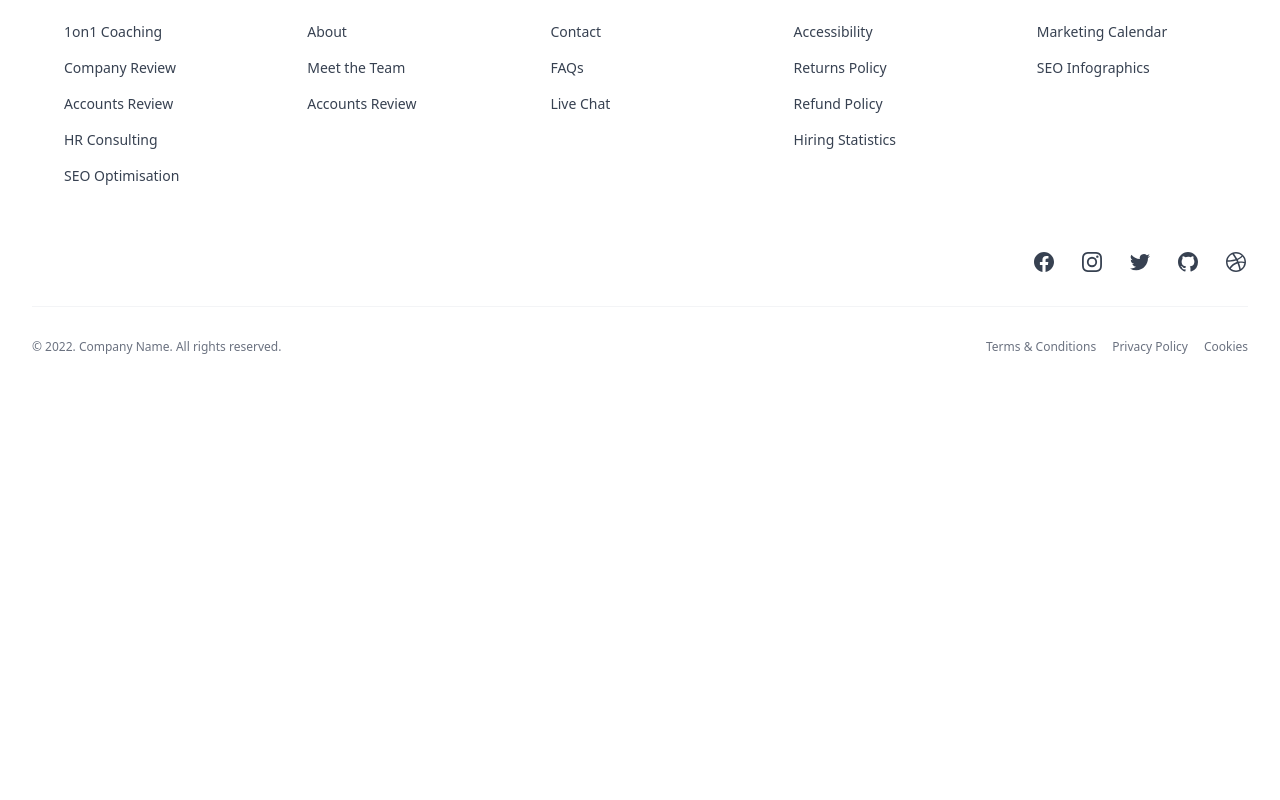
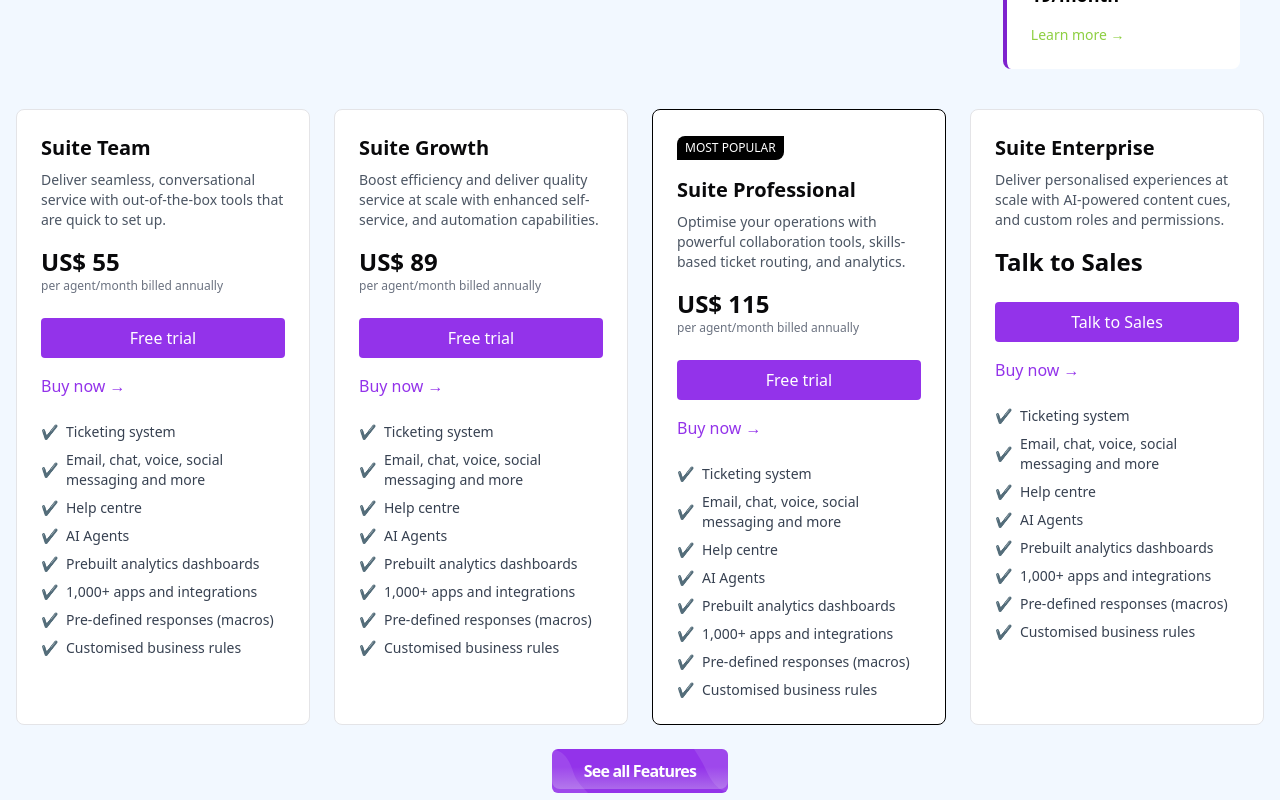
Before and after one commit to Faizanshaikh26/company, a Next.js app in the folder company/: page / in a window 1280 px wide. Shown: the part 8980-9780 px from the top of the page. Before the commit the page ends 9399 px from the top, so only its background shows below. Built offline with nearby package versions, Linux system fonts and the light colour scheme.

Commit message:
pricing UI

```diff
--- /dev/null
+++ b/company/src/app/Pricing/page.tsx
@@ -0,0 +1,209 @@
+import React from "react";
+
+const PricingTable = () => {
+  const plans = [
+    {
+      name: "Suite Team",
+      description:
+        "Deliver seamless, conversational service with out-of-the-box tools that are quick to set up.",
+      price: "US$ 55",
+      billing: "per agent/month billed annually",
+      buttonText: "Free trial",
+      secondaryButton: "Buy now →",
+      features: [
+        "Ticketing system",
+        "Email, chat, voice, social messaging and more",
+        "Help centre",
+        "AI Agents",
+        "Prebuilt analytics dashboards",
+        "1,000+ apps and integrations",
+        "Pre-defined responses (macros)",
+        "Customised business rules",
+      ],
+    },
+    {
+      name: "Suite Growth",
+      description:
+        "Boost efficiency and deliver quality service at scale with enhanced self-service, and automation capabilities.",
+      price: "US$ 89",
+      billing: "per agent/month billed annually",
+      buttonText: "Free trial",
+      secondaryButton: "Buy now →",
+      features: [
+        "Ticketing system",
+        "Email, chat, voice, social messaging and more",
+        "Help centre",
+        "AI Agents",
+        "Prebuilt analytics dashboards",
+        "1,000+ apps and integrations",
+        "Pre-defined responses (macros)",
+        "Customised business rules",
+      ],
+    },
+    {
+      name: "Suite Professional",
+      description:
+        "Optimise your operations with powerful collaboration tools, skills-based ticket routing, and analytics.",
+      price: "US$ 115",
+      billing: "per agent/month billed annually",
+      buttonText: "Free trial",
+      secondaryButton: "Buy now →",
+      mostPopular: true,
+      features: [
+        "Ticketing system",
+        "Email, chat, voice, social messaging and more",
+        "Help centre",
+        "AI Agents",
+        "Prebuilt analytics dashboards",
+        "1,000+ apps and integrations",
+        "Pre-defined responses (macros)",
+        "Customised business rules",
+      ],
+    },
+    {
+      name: "Suite Enterprise",
+      description:
+        "Deliver personalised experiences at scale with AI-powered content cues, and custom roles and permissions.",
+      price: "Talk to Sales",
+      buttonText: "Talk to Sales",
+      secondaryButton: "Buy now →",
+      features: [
+        "Ticketing system",
+        "Email, chat, voice, social messaging and more",
+        "Help centre",
+        "AI Agents",
+        "Prebuilt analytics dashboards",
+        "1,000+ apps and integrations",
+        "Pre-defined responses (macros)",
+        "Customised business rules",
+      ],
+    },
+  ];
+
+  return (
+    <>
+      <div className="bg-[#f2f8ff] py-10 px-4">
+
+      <div className=" py-10 px-6">
+      <div className="max-w-7xl mx-auto flex flex-col lg:flex-row items-start justify-between gap-6">
+        {/* Left Section */}
+        <div>
+          <h2 className="text-sm font-semibold uppercase text-gray-600">
+            Plans and Pricing
+          </h2>
+          <h1 className="text-4xl font-bold text-black mt-2">
+            Zendesk Suite plans
+          </h1>
+          <p className="text-lg text-gray-700 mt-4">
+            The complete, AI-powered CX solution with ticketing, live chat and
+            messaging, help centre and voice. All plans drive efficiency with
+            automations and AI agents, available 24/7 to solve customer issues.
+          </p>
+        </div>
+
+        {/* Right Section */}
+        <div className="bg-white rounded-lg p-6 flex flex-col items-start text-left border-l-4 border-purple-700 ">
+          <span className="text-3xl font-bold text-[#8ecf42]">US$ 19</span>
+          <p className="text-sm font-semibold text-gray-600 mt-2">
+            Build your own plan, great for small businesses
+          </p>
+          <p className="text-lg font-medium text-black mt-4">
+            Starting at <span className="font-semibold">US$ 19/month</span>
+          </p>
+          <a
+            href="#"
+            className="mt-4 text-sm font-medium text-[#8ecf42] hover:underline"
+          >
+            Learn more →
+          </a>
+        </div>
+      </div>
+    </div>
+
+
+        {/* Card Section */}
+        <div className="max-w-7xl mx-auto grid grid-cols-1 sm:grid-cols-2 lg:grid-cols-4 gap-6">
+          {plans.map((plan, index) => (
+            <div
+              key={index}
+              className={`border rounded-lg  bg-white p-6 ${
+                plan.mostPopular ? "border-black" : ""
+              }`}
+            >
+              {plan.mostPopular && (
+                <div className="bg-black text-white text-xs px-2 py-1 rounded-tl-lg rounded-br-lg mb-4 inline-block">
+                  MOST POPULAR
+                </div>
+              )}
+              <h3 className="text-xl font-semibold">{plan.name}</h3>
+              <p className="text-sm text-gray-600 mt-2">{plan.description}</p>
+              <div className="mt-4">
+                <p className="text-2xl font-bold">{plan.price}</p>
+                {plan.billing && (
+                  <p className="text-xs text-gray-500">{plan.billing}</p>
+                )}
+              </div>
+              <button className="bg-purple-600 text-white py-2 px-4 rounded mt-6 w-full hover:bg-purple-700">
+                {plan.buttonText}
+              </button>
+              <button className="mt-4 text-purple-600 font-medium hover:underline">
+                {plan.secondaryButton}
+              </button>
+              <ul className="mt-6 text-sm text-gray-700 space-y-2">
+                {plan.features.map((feature, idx) => (
+                  <li key={idx} className="flex items-center">
+                    <span className="text-green-500 mr-2">✔</span> {feature}
+                  </li>
+                ))}
+              </ul>
+            </div>
+          ))}
+        </div>
+
+
+          {/* Btn Section */}
+        <div className="py-6 items-center text-center">
+          <>
+            <button className="relative inline-flex items-center justify-center px-8 py-2.5 overflow-hidden tracking-tighter text-white bg-purple-600 rounded-md group">
+              <span className="absolute w-0 h-0 transition-all duration-500 ease-out bg-purple-700 rounded-full group-hover:w-56 group-hover:h-56" />
+              <span className="absolute bottom-0 left-0 h-full -ml-2">
+                <svg
+                  xmlns="http://www.w3.org/2000/svg"
+                  className="w-auto h-full opacity-100 object-stretch"
+                  viewBox="0 0 487 487"
+                >
+                  <path
+                    fillOpacity=".1"
+                    fillRule="nonzero"
+                    fill="#FFF"
+                    d="M0 .3c67 2.1 134.1 4.3 186.3 37 52.2 32.7 89.6 95.8 112.8 150.6 23.2 54.8 32.3 101.4 61.2 149.9 28.9 48.4 77.7 98.8 126.4 149.2H0V.3z"
+                  />
+                </svg>
+              </span>
+              <span className="absolute top-0 right-0 w-12 h-full -mr-3">
+                <svg
+                  xmlns="http://www.w3.org/2000/svg"
+                  className="object-cover w-full h-full"
+                  viewBox="0 0 487 487"
+                >
+                  <path
+                    fillOpacity=".1"
+                    fillRule="nonzero"
+                    fill="#FFF"
+                    d="M487 486.7c-66.1-3.6-132.3-7.3-186.3-37s-95.9-85.3-126.2-137.2c-30.4-51.8-49.3-99.9-76.5-151.4C70.9 109.6 35.6 54.8.3 0H487v486.7z"
+                  />
+                </svg>
+              </span>
+              <span className="absolute inset-0 w-full h-full -mt-1 rounded-lg opacity-30 bg-gradient-to-b from-transparent via-transparent to-gray-200" />
+              <span className="relative text-base font-semibold">
+                See all Features
+              </span>
+            </button>
+          </>
+        </div>
+      </div>
+    </>
+  );
+};
+
+export default PricingTable;
--- a/company/src/app/page.tsx
+++ b/company/src/app/page.tsx
@@ -5,6 +5,7 @@ import FAQ from "./FAQ/page";
 import Hero from "./Hero/page";
 import MoneyLeaksSection from "./MoneyLeaksSection/page";
 import Payroll from "./Payroll/page";
+import PricingTable from "./Pricing/page";
 import PrivacyPrinciples from "./PrivacyPrinciples/page";
 import Project from "./Project/page";
 
@@ -39,6 +40,8 @@ export default function Home() {
 
 <Payroll />
 <FAQ/>
+
+<PricingTable/>
       <Footer/>
     </div>
   );
```
